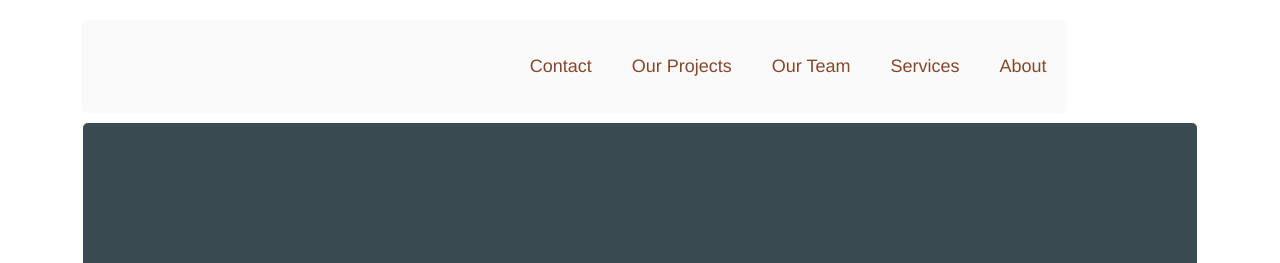
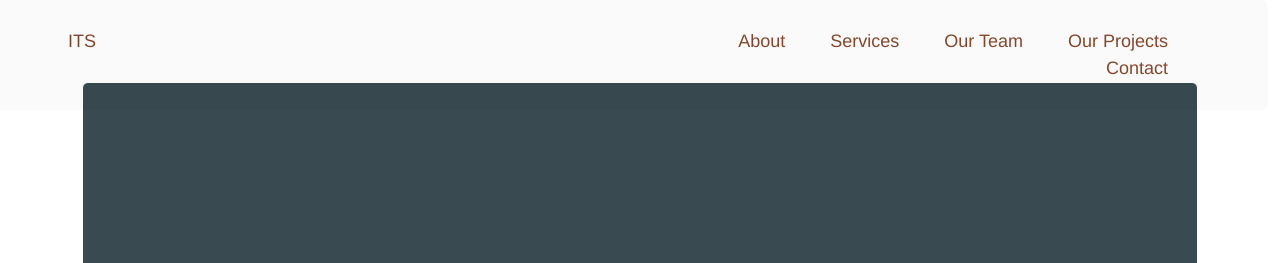
Before and after one commit to nataliey16/integrated-toxicology-solutions-website, a plain HTML site: page index.html in a window 1280 px wide. Shown: the top 263 px of the page. Drawn offline with nearby package versions, Linux system fonts and the light colour scheme.

Commit message:
Fixed clear header banner

```diff
--- a/index.html
+++ b/index.html
@@ -14,34 +14,36 @@
     <link rel="stylesheet" href="src/style.css" />
   </head>
   <body>
-    <div class="container">
-      <div class="web-wrapper">
-        <div class="website-app">
     <div class="header-buttons">
       <div class="row">
         <div
-                class="header-banner"
+          class="header-clear-banner"
           style="background-color: rgba(0, 0, 0, 0.02)"
         >
-                <a href="#" class="header-links">
+          <div class="col-6 header-links">
+            <a href="#" class="about-links">
               <span>About</span>
             </a>
-                <a href="#" class="header-links">
+            <a href="#" class="service-links">
               <span>Services</span>
             </a>
-                <a href="#" class="header-links">
+            <a href="#" class="team-links">
               <span>Our Team</span>
             </a>
-                <a href="#" class="header-links">
+            <a href="#" class="project-links">
               <span>Our Projects</span>
             </a>
-                <a href="#" class="header-links">
+            <a href="#" class="contact-links">
               <span>Contact</span>
             </a>
           </div>
+          <div class="col-6 company-icon">ITS</div>
         </div>
       </div>
     </div>
+    <div class="header-background"></div>
+    <div class="container">
+      <div class="web-wrapper">
         <div class="header-title-section">
           <div class="h1-wrapper">
             <h1>
--- a/src/style.css
+++ b/src/style.css
@@ -1,11 +1,16 @@
 body {
   font-family: "Helvetica", Sans-serif;
   font-weight: lighter;
+  background-color: white;
 }
 a {
-  padding-left: 10px;
-  padding-right: 10px;
   text-decoration: none;
+  color: rgb(133, 71, 43);
+  font-size: 18px;
+  padding: 20px 20px;
+}
+a:hover {
+  color: #fdc57b;
 }
 
 h1 {
@@ -23,47 +28,32 @@
   width: 100%;
 }
 
-.website-app {
-  padding: 60px 10px;
+.header-background {
+  width: 100%;
+  padding: 40px;
   margin: 0;
   border: 1px solid;
   border-color: white;
   border-radius: 6px;
 }
-.header-buttons {
-  text-align: right;
-}
-
-row {
-  width: 100%;
-}
-
-.header-banner {
+.header-clear-banner {
   background: white;
   border-radius: 6px;
   position: fixed;
-  width: 77%;
-  top: 20px;
-  padding: 20px 0px;
+  padding: 28px 80px 28px 80px;
   margin-top: 0px;
   display: flex;
+  width: 110%;
   flex-direction: row-reverse;
 }
-.empty-header-banner {
-  background: white;
-  position: fixed;
-  width: 50%;
-  display: flex;
-}
 
-.header-links {
+.company-icon {
   color: rgb(133, 71, 43);
   font-size: 18px;
-  padding: 13px 20px;
+  text-align: left;
 }
-
-.header-links:hover {
-  color: #fdc57b;
+.header-buttons {
+  text-align: right;
 }
 
 .h1-wrapper {
```
Lines whose indentation alone changed are shown as unchanged.
